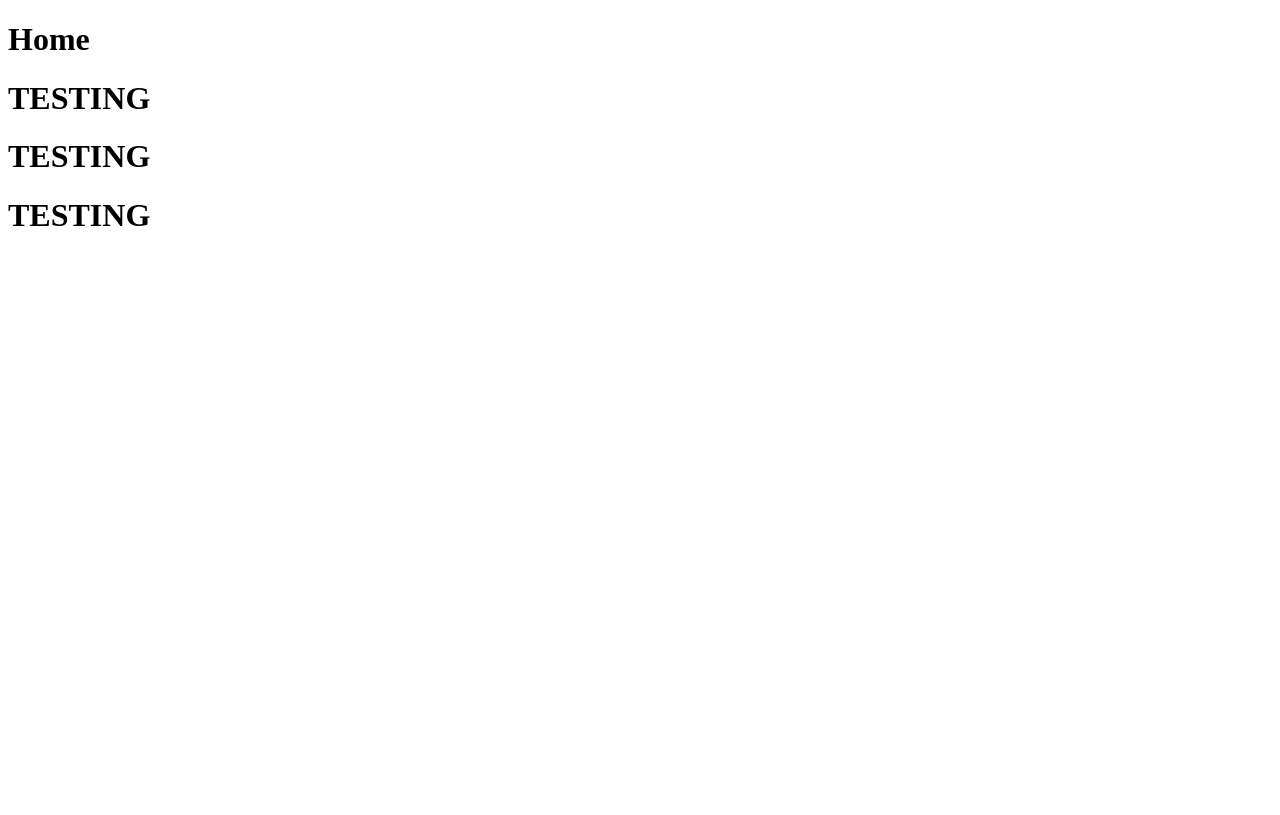
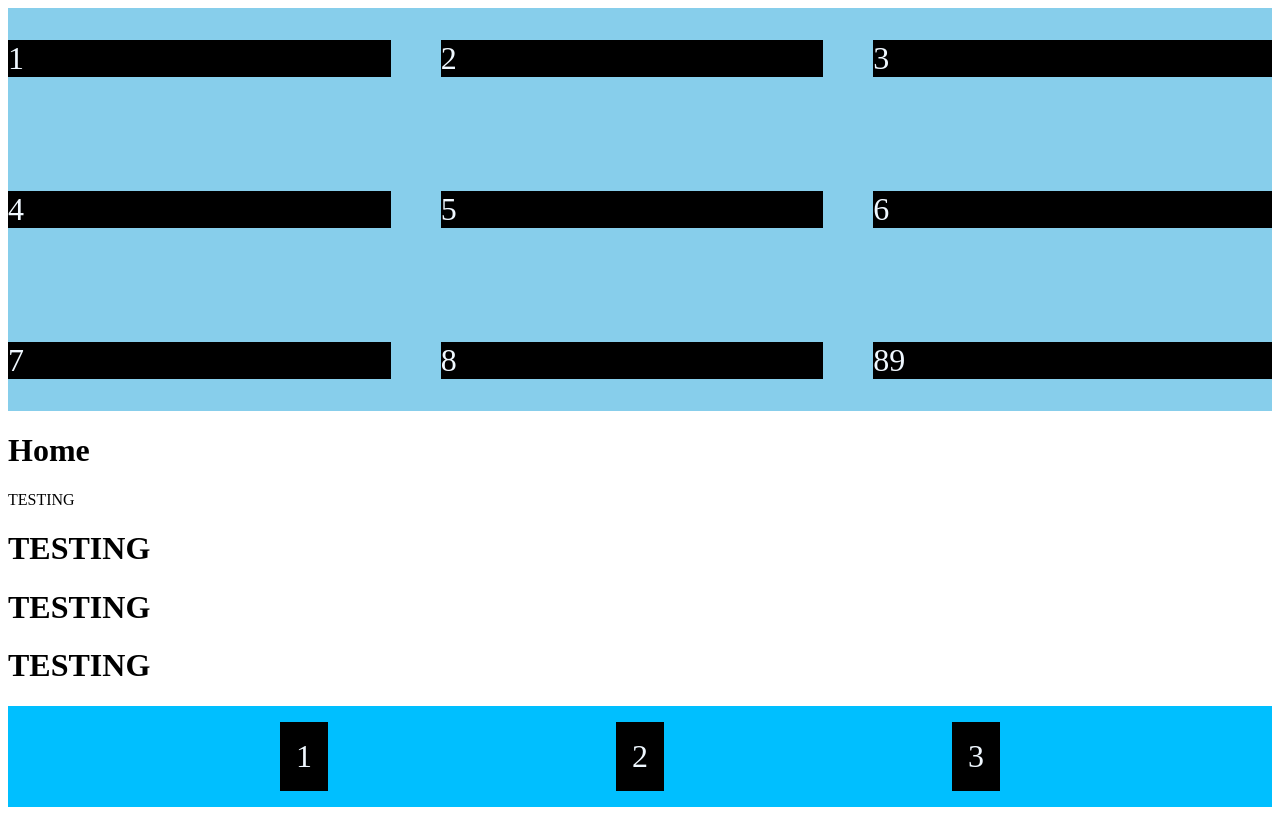
Before and after one commit to ninokhodr/lektion_5_resolutions_orientation, a plain HTML site: page index.html in a window 1280 px wide. Drawn offline with Linux system fonts and the light colour scheme.

Commit message:
Grid and Flexbox

```diff
--- a/index.html
+++ b/index.html
@@ -1,17 +1,41 @@
 <!DOCTYPE html>
 <html lang="en">
-<head>
-    <meta charset="UTF-8">
-    <meta name="viewport" content="width=device-width, initial-scale=1.0">
+  <head>
+    <meta charset="UTF-8" />
+    <meta name="viewport" content="width=device-width, initial-scale=1.0" />
     <title>Home</title>
-    <link rel="stylesheet" href="styles.css">
-</head>
-<body>
+    <link rel="stylesheet" href="styles.css" />
+  </head>
+  <body>
+
+    <!-- GRID -->
+
+    <div class="grid-container">
+        <p>1</p>
+        <p>2</p>
+        <p>3</p>
+        <p>4</p>
+        <p>5</p>
+        <p>6</p>
+        <p>7</p>
+        <p>8</p>
+        <p>89</p>
+    </div>
+
 
     <h1>Home</h1>
-    <h1> TESTING </h1>
-    <h1> TESTING </h1>
-    <h1> TESTING </h1>
+    <p>TESTING</p>
 
-</body>
+    <h1>TESTING</h1>
+    <h1>TESTING</h1>
+    <h1>TESTING</h1>
+
+    <!-- FLEXBOX -->
+
+    <div class="container">
+      <p>1</p>
+      <p>2</p>
+      <p>3</p>
+    </div>
+  </body>
 </html>
--- a/styles.css
+++ b/styles.css
@@ -1,10 +1,70 @@
 /* Media Query Practice */
 
 @media screen and (max-width: 480px) {
+    h1 {
+      color: brown;
+    }
+  }
 
-    h1 {
+  /* Flexbox Practice */
 
-        color: blueviolet;
-    }
+  /*
+     flex-direction
+     row
+     row-reverse
+     column
+     column-reverse
 
-}
+  */
+
+  /*
+      flex-wrap: wrap
+      Controls direction and multiline of items
+      Blir webbläsaren mindre så skapar den flera rader av items för att allt ska synas på skärmen
+
+  */
+
+  /*
+      background-color
+      VERY GOOD FOR DEBUGGING! (space for element and size)
+  */
+
+  /*
+      justify-content
+      space == positioning
+  */
+
+  .container {
+    display: flex;
+    flex-wrap: wrap;
+    background-color: deepskyblue;
+    flex-direction: row;
+    justify-content: space-evenly;
+  }
+
+  .container > p {
+    background-color: black;
+    color: aliceblue;
+    font-size: 2rem;
+
+    padding: 16px;
+    margin: 16px;
+  }
+
+  /* GRID PRACTICE */
+
+  .grid-container {
+    display: grid;
+    background-color: skyblue;
+
+    column-gap: 50px;
+    row-gap: 50px;
+
+    grid-template-columns: auto auto auto;
+  }
+
+  .grid-container > p {
+    background-color: black;
+    color: aliceblue;
+    font-size: 2rem;
+  }
```
